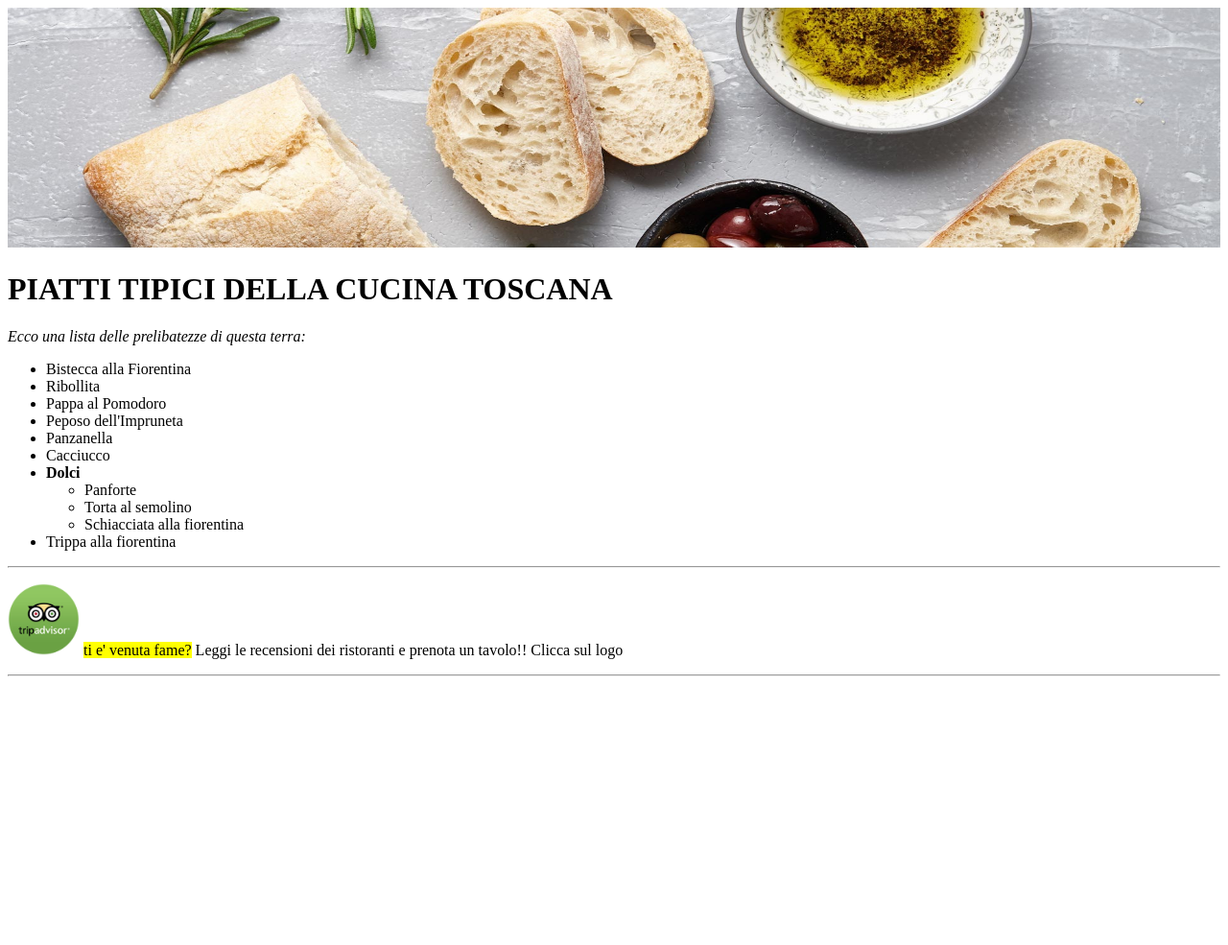
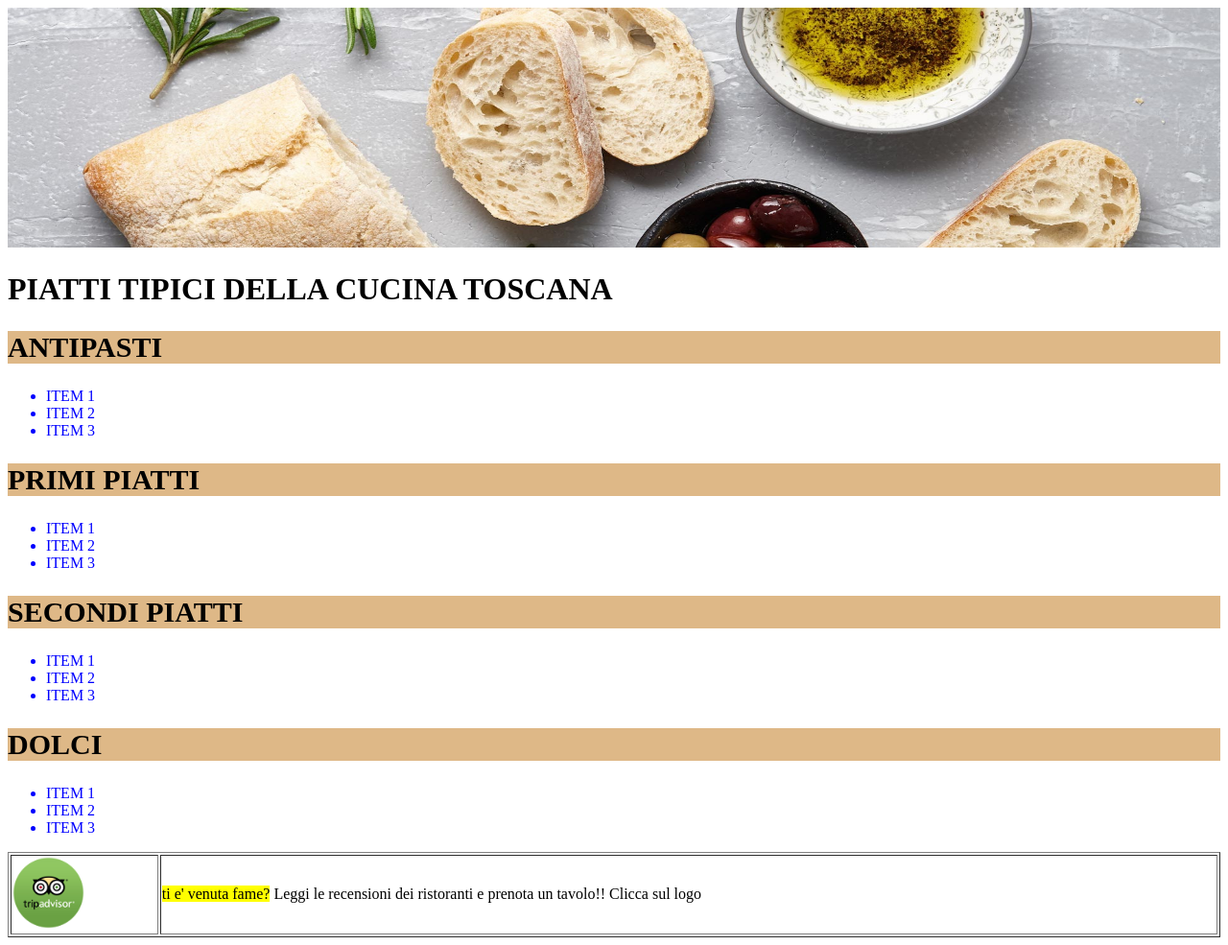
Before and after one commit to Lorenzo-Rizzotti-compiti-scuola/Piatti-tipici-della-cucina-toscana-TPSIT, a plain HTML site: page index.html in a window 1280 px wide. Shown: the whole page at 96% size. Before the commit the page ends 800 px from the top, so only its background shows below. Drawn offline with Linux system fonts and the light colour scheme.

Commit message:
v2 (css)

```diff
--- a/index.html
+++ b/index.html
@@ -1,32 +1,50 @@
 <!DOCTYPE html>
-<html lang="en">
+<html lang="it">
 <head>
     <meta charset="UTF-8">
     <title>PIATTI TIPICI TOSCANA</title>
     <link rel="shortcut icon" type="image/x-icon" href="images/logo.png">
+    <link rel="stylesheet" href="style.css">
 </head>
 <body>
-    <img alt="FOTO CONTENENTE CIBO" height="250" width="100%" src="images/cibo.jpg">
+    <img id="headerImage" alt="FOTO CONTENENTE CIBO" src="images/cibo.jpg">
     <h1>PIATTI TIPICI DELLA CUCINA TOSCANA</h1>
-    <p><i>Ecco una lista delle prelibatezze di questa terra:</i></p>
+    <h2>ANTIPASTI</h2>
     <ul>
-        <li>Bistecca alla Fiorentina</li>
-        <li>Ribollita</li>
-        <li>Pappa al Pomodoro</li>
-        <li>Peposo dell'Impruneta</li>
-        <li>Panzanella</li>
-        <li>Cacciucco</li>
-        <li><b>Dolci</b></li>
-        <ul>
-            <li>Panforte</li>
-            <li>Torta al semolino</li>
-            <li>Schiacciata alla fiorentina</li>
-        </ul>
-        <li>Trippa alla fiorentina</li>
+        <li>ITEM 1</li>
+        <li>ITEM 2</li>
+        <li>ITEM 3</li>
     </ul>
-    <hr>
-    <p><a href="https://www.tripadvisor.it/" target="_blank"><img alt="LOGO DI TripAdvisor" src="images/logo.png" width="75" height="75"/></a>
-        <mark>ti e' venuta fame?</mark> Leggi le recensioni dei ristoranti e prenota un tavolo!! Clicca sul logo</p>
-    <hr>
+    <h2>PRIMI PIATTI</h2>
+    <ul>
+        <li>ITEM 1</li>
+        <li>ITEM 2</li>
+        <li>ITEM 3</li>
+    </ul>
+    <h2>SECONDI PIATTI</h2>
+    <ul>
+        <li>ITEM 1</li>
+        <li>ITEM 2</li>
+        <li>ITEM 3</li>
+    </ul>
+    <h2>DOLCI</h2>
+    <ul>
+        <li>ITEM 1</li>
+        <li>ITEM 2</li>
+        <li>ITEM 3</li>
+    </ul>
+    <table id="tripTable" border="1">
+        <tr>
+            <td><a href="https://www.tripadvisor.it/" target="_blank"><img id="trippadvisorImage"
+                                                                           alt="LOGO DI TripAdvisor"
+                                                                           src="images/logo.png"/></a></td>
+            <td id="tableText">
+                <p>
+                    <mark>ti e' venuta fame?</mark>
+                    Leggi le recensioni dei ristoranti e prenota un tavolo!! Clicca sul logo
+                </p>
+            </td>
+        </tr>
+    </table>
 </body>
 </html>
--- /dev/null
+++ b/style.css
@@ -0,0 +1,18 @@
+#headerImage{
+    width: 100%;
+    height: 250px;
+}
+#trippadvisorImage{
+    width: 75px;
+    height: 75px;
+}
+#tripTable{
+    width: 100%;
+}
+h2{
+    background-color: #DEB887;
+    font-size: 30px;
+}
+li{
+    color: blue;
+}
```
